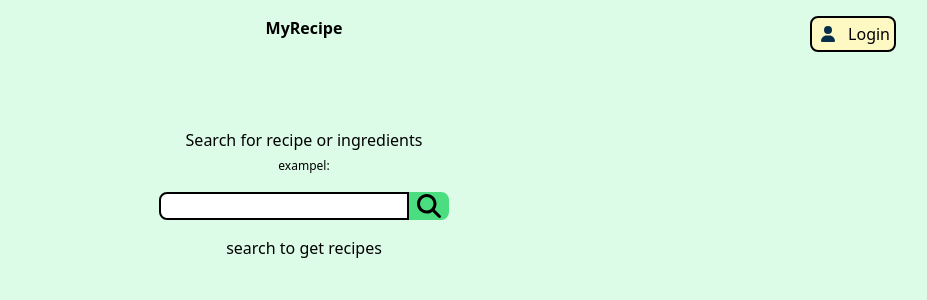
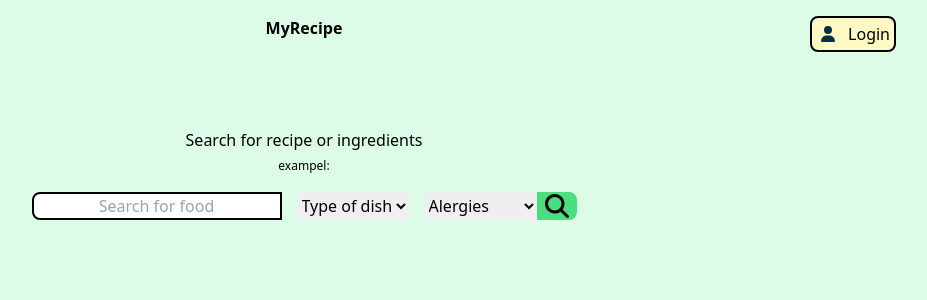
Before and after one commit to chas-academy/u06-fullstack-recipe-app-MatildaAK, an Angular app in the folder Recipe-frontend/: page / in a window 1280 px wide. Shown: the top 300 px of the page, without its empty margins (336-1263 px from the left). Built offline with nearby package versions, Linux system fonts and the light colour scheme.

Commit message:
filter choises

```diff
--- a/Recipe-frontend/src/app/components/recipes/recipes.component.html
+++ b/Recipe-frontend/src/app/components/recipes/recipes.component.html
@@ -1,21 +1,42 @@
 <h2 class="text-center mt-8">Search for recipe or ingredients <br> <span class="text-xs">exampel:</span></h2>
 <div class="flex justify-center my-4">
+        <input type="text" [(ngModel)]="filter.query" placeholder="Search for food" class="w-[250px] border-solid border-2 border-sky-800 text-center rounded-l-lg" >
 
-    <input type="text" [(ngModel)]="searchterm" class="w-[250px] border-solid border-2 border-sky-800 text-center rounded-l-lg" >
+         <select name="dishType" [(ngModel)]="filter.dishType" class="mx-4">
+            <option value="">Type of dish</option>
+            <option value="Desserts">Desserts</option>
+            <option value="Bread">Bread</option>
+            <option value="Salad">Salad</option>
+            <option value="Side_Dish">Side dishes</option>
+            <option value="Starter">Starter</option>
+            <option value="Soup">Soup</option>
+        </select>
 
-    <button type="button" (click)="searchRecipe()" class="bg-buttonbg w-10 rounded-r-lg"><img src="../../assets/searchicon.svg" alt="search icon" class="h-6 ml-2"></button>
+        <select name="health" [(ngModel)]="filter.health" >
+            <option value="">Alergies</option>
+            <option value="dairy-free">Lactose free</option>
+            <option value="egg-free">Egg free</option>
+            <option value="fish-free">Fish free</option>
+            <option value="peanut-free">Peanut free</option>
+            <option value="wheat-free">Gluten free</option>
+            <option value="vegan">Vegan</option>
+            <option value="vegetarian">Vegetarian</option>
+        </select>
+
+        <button type="button" (click)="searchRecipe()" class="bg-buttonbg w-10 rounded-r-lg"><img src="../../assets/searchicon.svg" alt="search icon" class="h-6 ml-2"></button>
+
 </div>
 
 <div class="grid grid-cols-auto gap-4 lg:grid-cols-8 mx-8 mb-12">
     @for(recipe of recipes; track recipe){
         <article class="bg-200">
                 <h3 class="font-bold text-center h-12">{{recipe.label}}</h3>
-                <img src="{{recipe.image}}"  class="h-[200px] px-2 w-full"/>
+                <img src="{{recipe.image}}" alt="recipe image"  class="h-[200px] px-2 w-full"/>
                 <div class="flex justify-center">
                     <div class="relative">
                         <p class="text-center border border-2 bg-buttonbg rounded-lg w-28 mt-4 mb-2 cursor-pointer z-20"><a [routerLink]="['/recipe', recipe.selfref | recipeidformatter]">Go to recipe</a></p>
                     </div>
                 </div>
         </article>
-    } @empty {<p class="text-center lg:col-start-3 lg:col-span-4">search to get recipes</p>}
+    }
 </div>
```
